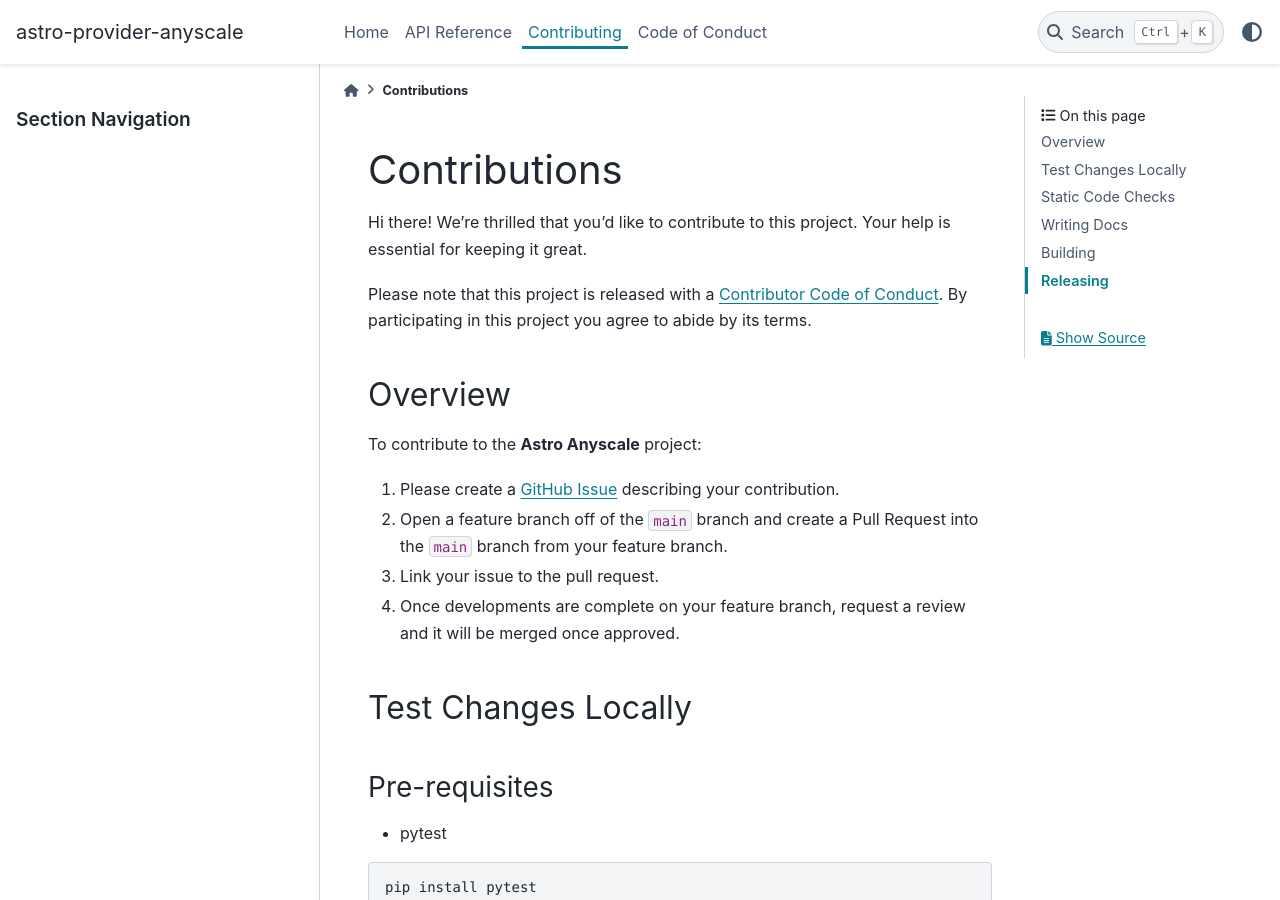
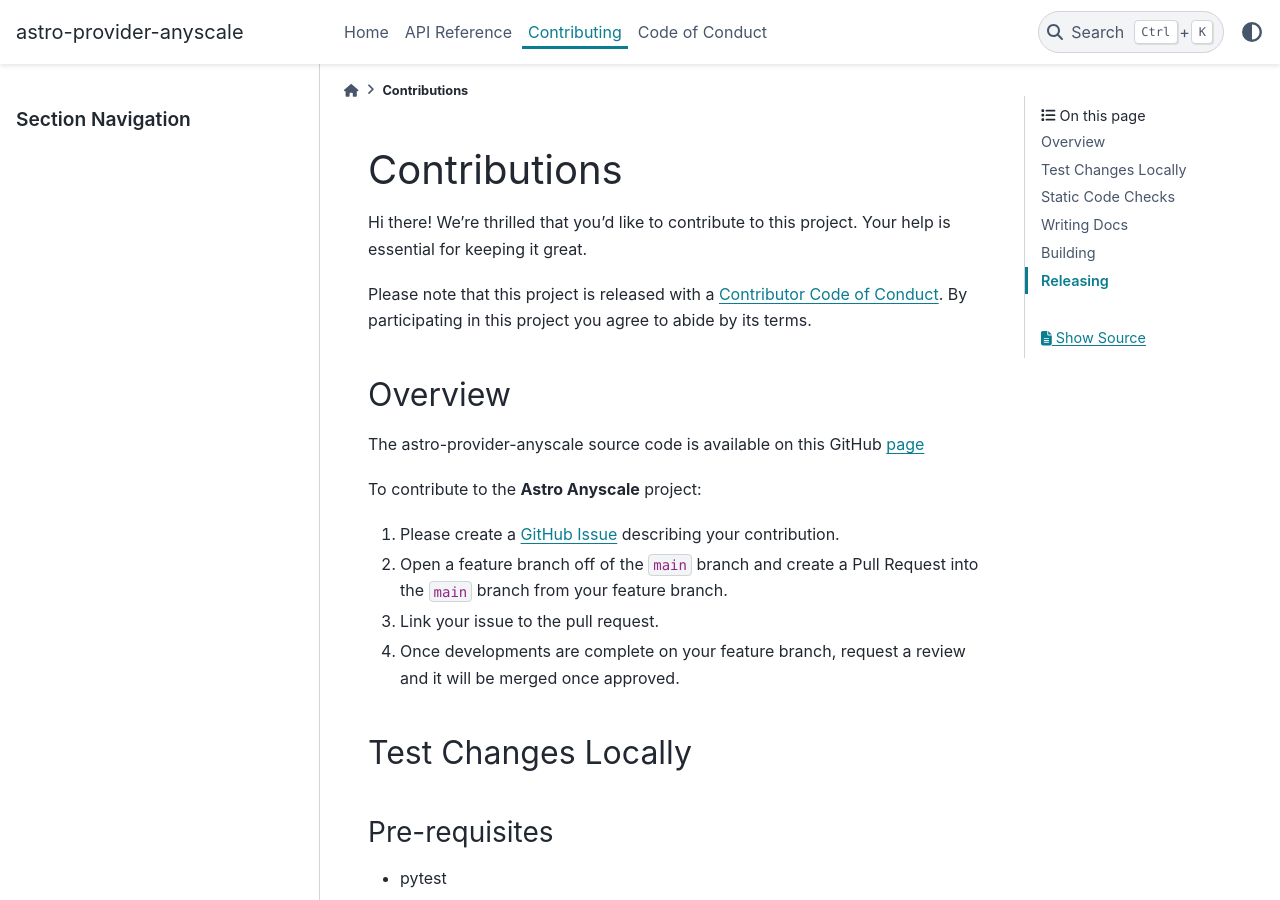
Before and after one commit to astronomer/astro-provider-anyscale, a Sphinx documentation site: the page built from docs/CONTRIBUTING.rst, in a window 1280 px wide and 900 px high. Built offline with Sphinx 7.4.7 and the PyData theme 0.15.4, drawn with Linux system fonts in a browser that asks for light colours.

Commit message:
GitHub Pages workflow updated (#34)
* update

* Included build step

* update

* bug fix

* update html

* workflow updated

* updated

* bug fix

* bug fix

* bug fix

* updated

* updated fix

* try out

* checkout flag added

* separate jobs

* trying with tmp dir

* one more try

* back to 1 stage

* removed separate build step

* fix

* requirements file added

* Bug fixes

* test

* removed github testing branch

* removed pkgs test

* testing branch removed

```diff
--- a/docs/CONTRIBUTING.rst
+++ b/docs/CONTRIBUTING.rst
@@ -8,6 +8,8 @@
 
 Overview
 --------
+
+The astro-provider-anyscale source code is available on this GitHub `page <https://github.com/astronomer/astro-provider-anyscale>`_
 
 To contribute to the **Astro Anyscale** project:
 
--- /dev/null
+++ b/docs/requirements.txt
@@ -0,0 +1,4 @@
+pydata-sphinx-theme
+sphinx
+sphinx-autoapi
+sphinx-autobuild
```
Also changed, not shown: netlify.toml (deleted), 1 other file.
